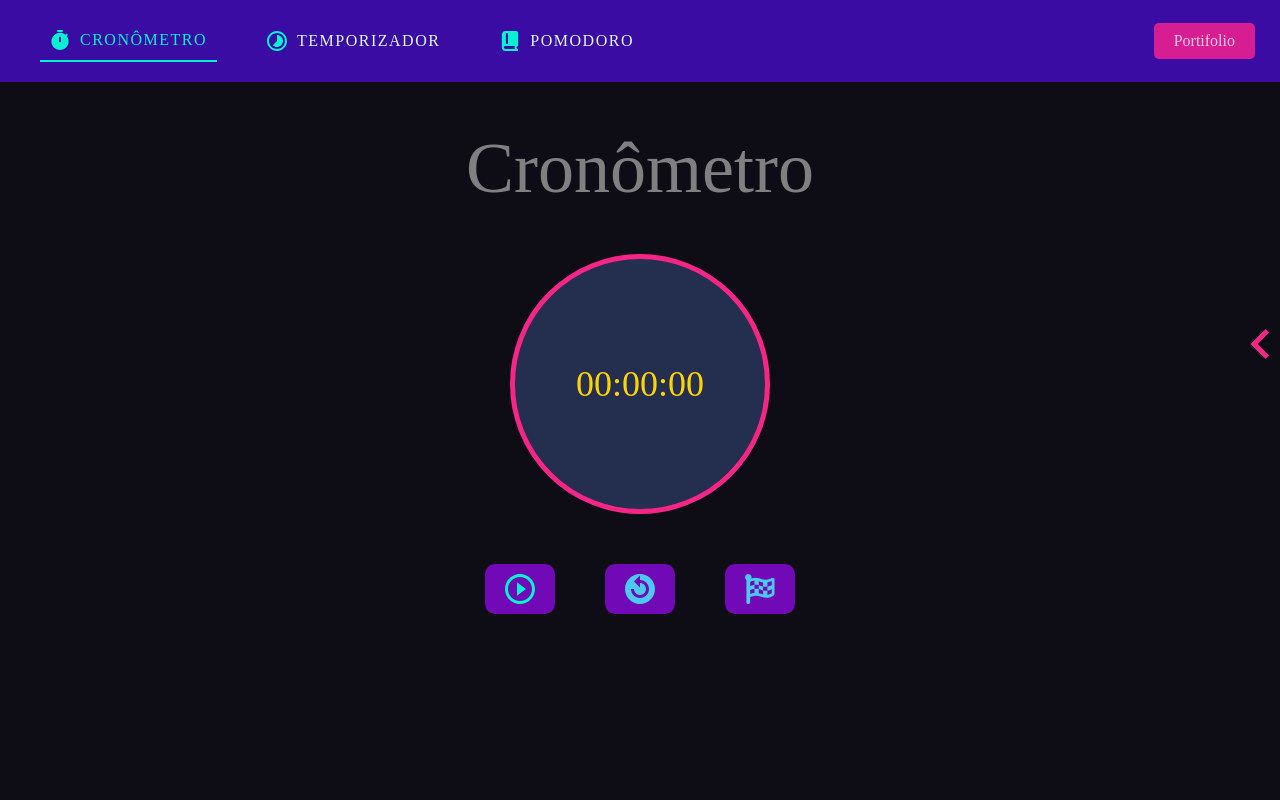
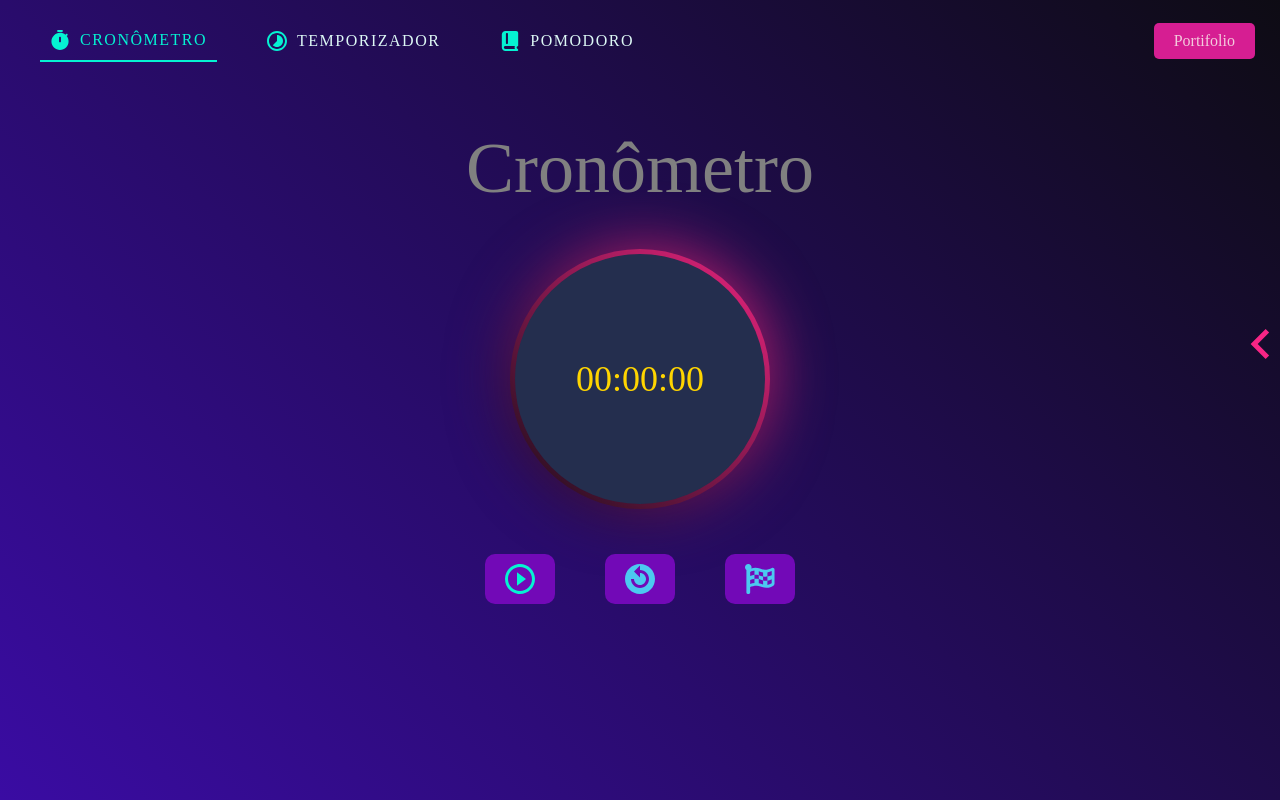
Before and after one commit to ALucin4do/Cron-metro, a plain HTML site: page index.html in a window 1280 px wide. Shown: the top 800 px of the page. Drawn offline with Linux system fonts and the light colour scheme.

Commit message:
Update header and main styles with gradient backgrounds and enhanced circle animations

```diff
--- a/styles/header.css
+++ b/styles/header.css
@@ -3,7 +3,7 @@ header{
     justify-content: space-between;
     align-items: center;
     padding: 1rem 2.5rem;
-    background: var(--header);
+    background: transparent;
     font-size: 1.6rem;
 
 }
@@ -64,6 +64,6 @@ header>a{
 
     &:hover, &:focus{
         transform: translate(5px, -1px);
-        box-shadow: -3px 1px 5px  #ffa4cd6e;
+        box-shadow: -3px 1px 5px rgba(0, 0, 0, 0.5);
     }
 }
--- a/styles/main.css
+++ b/styles/main.css
@@ -1,5 +1,5 @@
 body{
-    background-color: var(--bg);
+    background:linear-gradient(45deg, var(--header), var(--bg));
 }
 
 main{
@@ -16,7 +16,11 @@ section{
     justify-content: space-between;
     gap: 5rem;
     font-size: 3.6rem;
+
+
 }
+
+
 
 section h1{
     font-size: 2em ;
@@ -24,15 +28,39 @@ section h1{
 }
 
 section .circle{
-    border-radius: 50%;
+    --circle-size: 250px;
+    position: relative;
     background-color: var(--watch-bg);
-    border: 5px solid var(--Watch-border);
-    width: 250px;
-    height: 250px;
+    width: var(--circle-size);
+    height: var(--circle-size);
     display: flex;
     justify-content: center;
     align-items: center;
+    border-radius: 50%;
 
+    &::before, &::after{
+        content: '';
+        position: absolute;
+        border-radius: 50%;
+        width: calc(var(--circle-size) + 10px);
+        height: calc(var(--circle-size) + 10px);
+        z-index: -1;
+        background: linear-gradient(45deg, var(--Watch-border), var(--bg));
+        animation: rotateBorder 10s linear infinite;
+    }
+
+    &::after{
+        filter: blur(30px);
+    }
+}
+
+@keyframes rotateBorder{
+    0%{
+        transform: rotate(0deg);
+    }
+    100%{
+        transform: rotate(360deg);
+    }
 }
 
 section .circle span{
```
